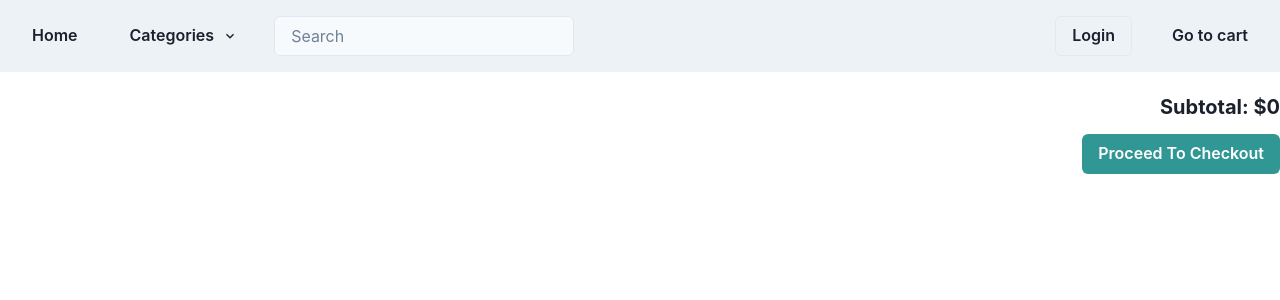
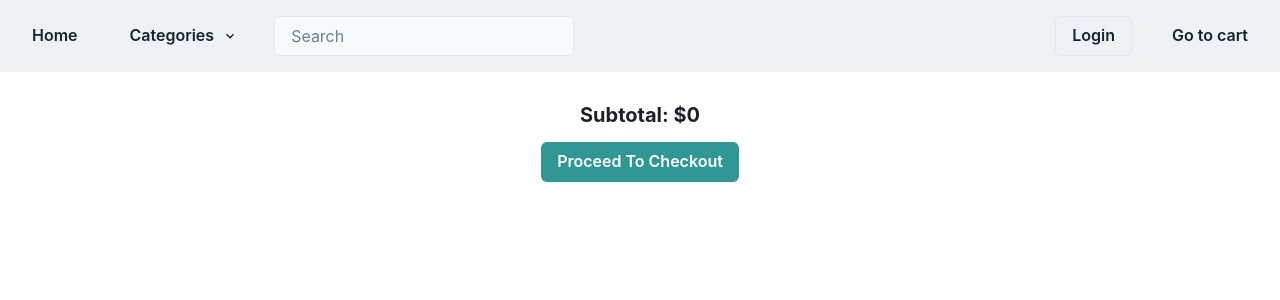
Before and after one commit to kubranurcivelek/ECommerceProject, a React (Vite) app: page /cart in a window 1280 px wide. Shown: the top 300 px of the page. Built offline with nearby package versions, Linux system fonts and the light colour scheme.

Commit message:
feat: fixed the cart system

```diff
--- a/src/App.jsx
+++ b/src/App.jsx
@@ -6,8 +6,6 @@ import { useState } from "react";
 import Products from "./Products"
 
 const App = () => {
-
-
   const theme = {
     config: {
       useSystemColorMode: true,
@@ -16,6 +14,7 @@ const App = () => {
   };
 
   const [searchQuery, setSearchQuery] = useState("");
+  const [cart, setCart] = useState([]);
 
   return (
     <ChakraProvider theme={extendTheme(theme)}>
@@ -24,8 +23,8 @@ const App = () => {
           setSearchQuery={(q) => setSearchQuery(q)}
         />
         <Routes>
-          <Route path="/cart" element={<Cart />} />
-          <Route path="/" element={<Products query={searchQuery} />} />
+          <Route path="/cart" element={<Cart cart={cart} setCart={setCart} />} />
+          <Route path="/" element={<Products query={searchQuery} cart={cart} setCart={setCart} />} />
         </Routes>
       </BrowserRouter>
     </ChakraProvider>
--- a/src/Cart.jsx
+++ b/src/Cart.jsx
@@ -1,35 +1,55 @@
 import { Box, Text, Image, Button, VStack, Flex } from "@chakra-ui/react";
+import PropTypes from "prop-types";
 
-const Cart = () => {
-    const cart = JSON.parse(sessionStorage.getItem("cart")) || [];
+const Cart = function ({ cart, setCart }) {
     const total = cart.reduce((acc, product) => acc + product.price, 0);
     return (
-        <Box>
+        <Flex flexDir={"column"} alignItems={"center"} mt={2}>
             <VStack spacing={5} align="stretch">
                 {cart.map((product, index) => (
                     <Flex
                         key={index}
                         alignItems="center"
-                        justifyContent="space-between"
                         borderWidth="1px"
                         borderRadius="lg"
                         p={4}
+                        gap={4}
                     >
-                        <Image src={product.image} alt={product.name} boxSize="100px" objectFit="cover" />
+                        <Image
+                            src={product.image}
+                            alt={product.name}
+                            boxSize="100px"
+                            objectFit="cover"
+                        />
                         <Text>{product.name}</Text>
                         <Text fontWeight="bold">${product.price}</Text>
-                        <Button colorScheme="red" onClick={() => {cart.filter((_, i) => i !== index)}}>
+                        <Button
+                            colorScheme="red"
+                            onClick={() => {
+                                const newCart = cart.filter((_, i) => i !== index);
+                                setCart(newCart);
+                            }}
+                        >
                             Remove
                         </Button>
                     </Flex>
                 ))}
             </VStack>
-            <Box mt={5} textAlign="right">
-                <Text fontSize="xl" fontWeight="bold">Subtotal: ${total}</Text>
-                <Button colorScheme="teal" mt={3}>Proceed To Checkout</Button>
+            <Box mt={5} textAlign="center">
+                <Text fontSize="xl" fontWeight="bold">
+                    Subtotal: ${total}
+                </Text>
+                <Button colorScheme="teal" mt={3}>
+                    Proceed To Checkout
+                </Button>
             </Box>
-        </Box>
+        </Flex>
     );
 };
 
+Cart.propTypes = {
+    cart: PropTypes.array.isRequired,
+    setCart: PropTypes.func.isRequired,
+};
+
 export default Cart;
--- a/src/Navbar.jsx
+++ b/src/Navbar.jsx
@@ -59,7 +59,7 @@ const Navbar = ({ setSearchQuery }) => {
                 <Input placeholder="Password" type="password" />
               </VStack>
             </PopoverBody>
-            <Button mr={2}>
+            <Button variant="solid"colorScheme="teal" width="full">
               Login
             </Button>
           </PopoverContent>
--- a/src/Products.jsx
+++ b/src/Products.jsx
@@ -1,8 +1,6 @@
 import { Box, Grid } from '@chakra-ui/react';
 import ProductCard from "./ProductCard";
-import { useState } from "react";
 import PropTypes from 'prop-types';
-
 
 const products = [
     {
@@ -28,13 +26,13 @@ const products = [
     },
 ];
 
-export default function Products({ query }) {
-    const [cart, setCart] = useState([]);
+export default function Products({ query, cart, setCart }) {
     const filteredProducts = products.filter((product) =>
         product.name.toLowerCase().includes(query.toLowerCase())
     );
     const addToCart = (product) => {
         setCart([...cart, product]);
+        sessionStorage.setItem("cart", JSON.stringify(cart));
     };
     return (
         <Box p={5}>
@@ -49,4 +47,6 @@ export default function Products({ query }) {
 
 Products.propTypes = {
     query: PropTypes.string.isRequired,
+    cart: PropTypes.array.isRequired,
+    setCart: PropTypes.func.isRequired,
 };
```
Also changed, not shown: jsconfig.json (added, +15 -0 lines).
